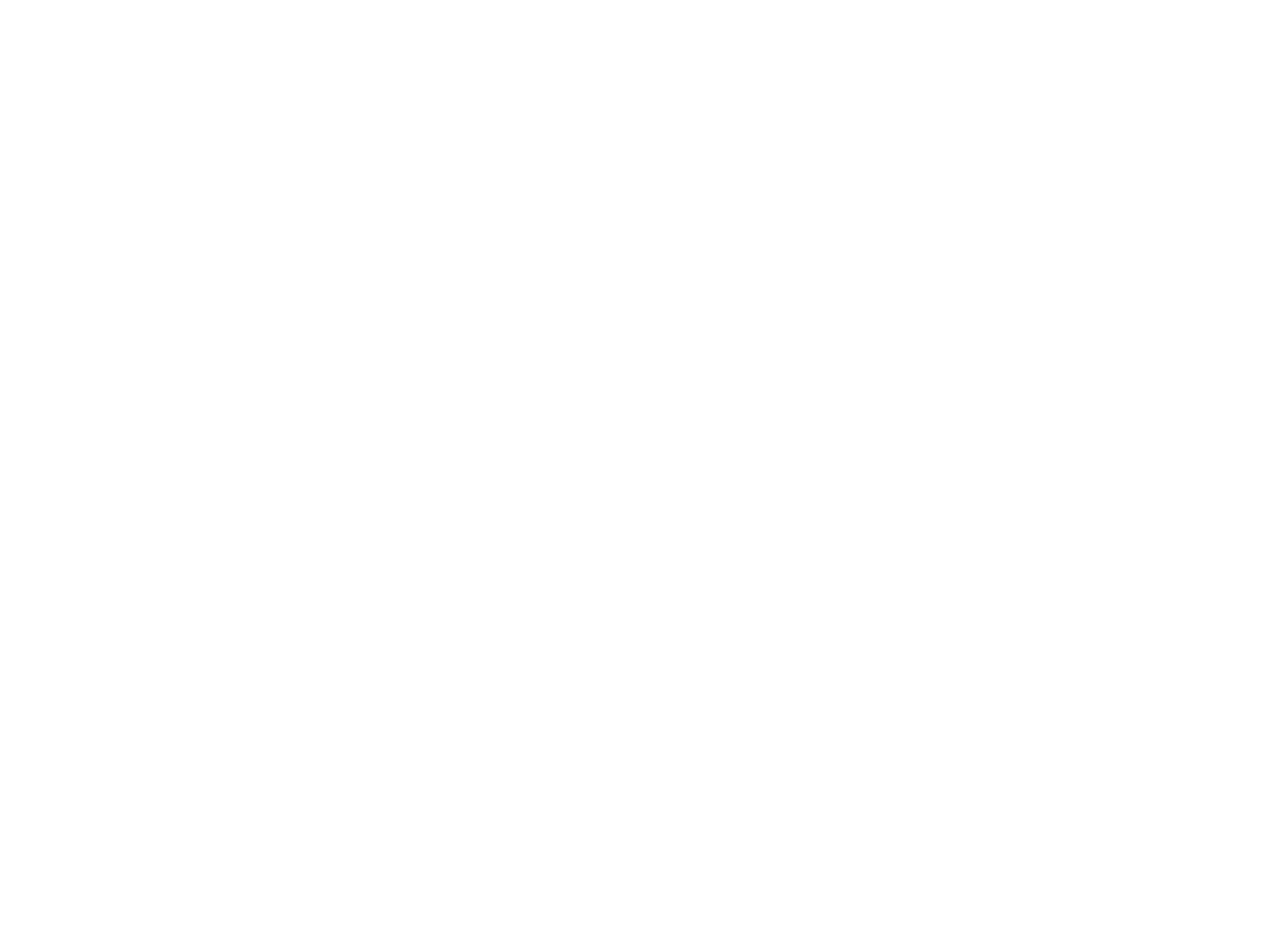
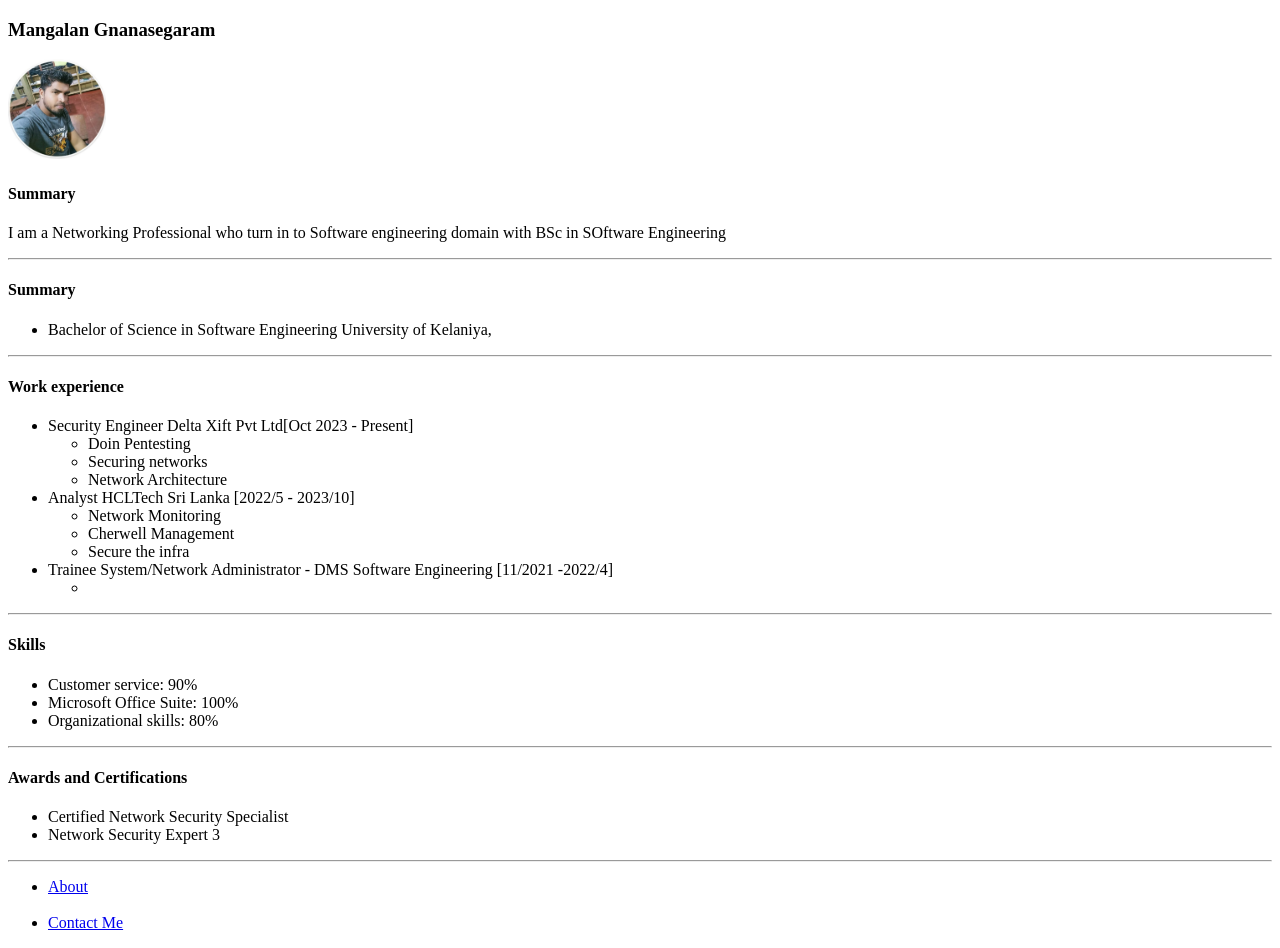
Before and after one commit to AlanWorrier/Portfolio_Using_HTML, a plain HTML site: page index.html in a window 1280 px wide. Before the commit the page ends 800 px from the top, so only its background shows below. Drawn offline with Linux system fonts and the light colour scheme.

Commit message:
Website is ready

```diff
--- a/index.html
+++ b/index.html
@@ -6,6 +6,66 @@
     <title>Mangalan</title>
 </head>
 <body>
+    <h3>Mangalan Gnanasegaram</h3>
+    <img height="100" src="./Assets/mangalan.jpg" alt="Mangalan Gnanasegaram">
 
+    <h4>Summary</h4>
+    <p>I am a Networking Professional who turn in to Software engineering domain with BSc in SOftware Engineering</p>
+
+    <hr>
+
+    <h4>Summary</h4>
+     <ul>
+        <li>Bachelor of Science in Software Engineering University of Kelaniya,</li>
+     </ul>
+
+     <hr>
+
+     <h4>Work experience</h4>
+     <ul>
+        <li>Security Engineer Delta Xift Pvt Ltd[Oct 2023 - Present]
+            <ul>
+                <li>Doin Pentesting</li>
+                <li>Securing networks</li>
+                <li>Network Architecture</li>
+            </ul>
+        </li>
+        <li>Analyst HCLTech Sri Lanka [2022/5 - 2023/10]
+            <ul>
+                <li>Network Monitoring</li>
+                <li>Cherwell  Management</li>
+                <li>Secure the infra</li>
+            </ul>
+        </li>
+        <li>Trainee System/Network Administrator - DMS Software Engineering [11/2021 -2022/4]
+            <ul>
+                <li></li>
+            </ul>
+        </li>
+     </ul>
+
+     <hr>
+
+     <h4>Skills</h4>
+     <ul>
+        <li>Customer service: 90%</li>
+        <li>Microsoft Office Suite: 100%</li>
+        <li>Organizational skills: 80%</li>
+     </ul>
+
+     <hr>
+
+     <h4>Awards and Certifications</h4>
+     <ul>
+        <li>Certified Network Security Specialist</li>
+        <li>Network Security Expert 3</li>
+     </ul>
+
+     <hr>
+     <ul>
+        <li><a href="./public/About.html">About</a></li>
+        <br>
+        <li><a href="./public/Contact.html">Contact Me</a></li>
+     </ul>
 </body>
 </html>
```
Also changed, not shown: public/About.html (added, +12 -0 lines), public/Contact.html (added, +14 -0 lines), Assets/mangalan.jpg (added).
